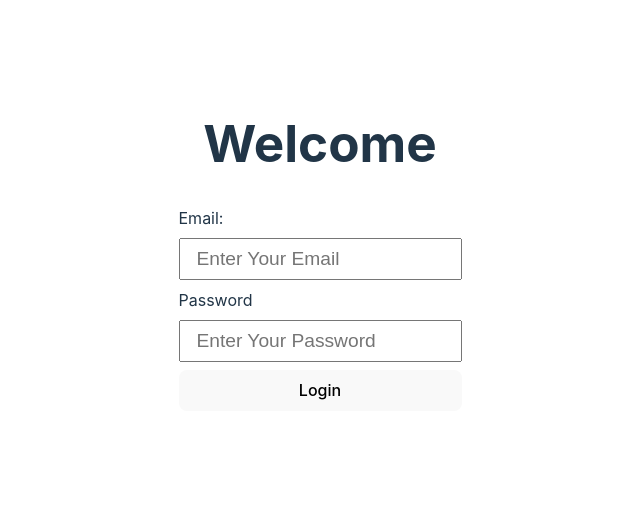
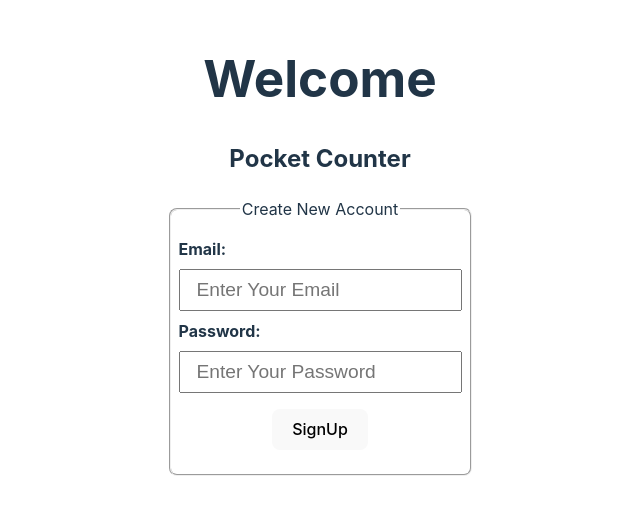
Before and after one commit to fa125had/vite-practice, a React (Vite) app: page / in a window 1280 px wide. Shown: the part 154-668 px from the top of the page, without its empty margins (320-960 px from the left). Built offline with nearby package versions, Linux system fonts and the light colour scheme.

Commit message:
debug signup page

```diff
--- a/src/Components/App/App.jsx
+++ b/src/Components/App/App.jsx
@@ -1,12 +1,13 @@
 import './App.scss';
 import { SignUp } from '../Auth/SignUp/SignUp';
-import { useState } from 'react';
+// import { useState } from 'react';
 
 function App() {
 
   return (
     <>
       <h1>Welcome</h1>
+      <h2>Pocket Counter</h2>
       <SignUp />
     </>
   );
--- a/src/Components/Auth/SignUp/SignUp.jsx
+++ b/src/Components/Auth/SignUp/SignUp.jsx
@@ -1,38 +1,54 @@
 import './SignUp.scss';
 import { useState } from 'react';
-import {auth} from '../../../util/Firebase';
+import { auth } from '../../../util/Firebase';
 import { createUserWithEmailAndPassword } from '@firebase/auth';
+const signupForm = document.getElementsByTagName('form');
 
 export const SignUp = () => {
   const [email, setEmail] = useState('');
   const [password, setPassword] = useState('');
   const [error, setError] = useState(null);
+  const [isLoading, setIsLoading] = useState(false);
 
-  const signup = submit => {
+  const signup = (submit) => {
     submit.preventDefault();
+    setIsLoading(true);
+    setError(null);
+    signupForm[0].style.pointerEvents = 'none';
     createUserWithEmailAndPassword(auth, email, password)
-    .then(userCred => {
-      console.log(userCred);
-    }).catch(err => {
+      .then((response) => {
+        setEmail('');
+        setPassword('');
+        setError('');
+        setIsLoading(false);
+        signupForm[0].style.pointerEvents = 'auto';
+
+        return response;
+      })
+      .catch((err) => {
         const errorCode = err.code;
         const errorMessage = err.message;
         const errorOutput = `${errorMessage} ${errorCode}`;
         setError(errorOutput);
-    })
-  }
+        setIsLoading(false);
+        signupForm[0].style.pointerEvents = 'auto';
+      });
+  };
 
-  const changeHandler = ({target}) => {
-    const {name, value} = target;
-    if(name === 'email') {
+  const changeHandler = ({ target }) => {
+    const { name, value } = target;
+    if (name === 'email') {
       setEmail(value);
-    } else if(name === 'password') {
+    } else if (name === 'password') {
       setPassword(value);
     }
-  }
+  };
 
   return (
     <>
       <form onSubmit={signup}>
+        <fieldset>
+          <legend>Create New Account</legend>
           <label htmlFor='email'>Email:</label>
           <input
             type='email'
@@ -43,7 +59,7 @@ export const SignUp = () => {
             onChange={changeHandler}
           />
 
-        <label htmlFor='password'>Password</label>
+          <label htmlFor='password'>Password:</label>
           <input
             type='password'
             name='password'
@@ -52,9 +68,11 @@ export const SignUp = () => {
             value={password}
             onChange={changeHandler}
           />
-        <button type="submit">Login</button>
+          <button type='submit'>SignUp</button>
+        </fieldset>
       </form>
-      {error && <div className="errorOutput">{error}</div>}
+      {error && <div className='errorOutput'>{error}</div>}
+      {isLoading && <div className='errorOutput'>Loading...</div>}
     </>
   );
 };
--- a/src/Components/Auth/SignUp/SignUp.scss
+++ b/src/Components/Auth/SignUp/SignUp.scss
@@ -1,13 +1,30 @@
 form {
+  width: 300px;
+  max-width: 100%;
+  display: flex;
+  align-items: center;
+  justify-content: center;
+
+  fieldset {
     display: flex;
     flex-direction: column;
+    align-items: flex-start;
+    justify-content: center;
     gap: 0.5rem;
-  text-align: left;
+    border-radius: 0.5rem;
+    padding: 1rem 0.5rem;
+    label {
+      font-weight: bold;
+    }
     input {
       padding: 0.5rem 1rem;
       color: whitesmoke;
       font-size: 1.2rem;
     }
+    button {
+      margin: 0.5rem auto;
+    }
+  }
 }
 .errorOutput {
   color: orange;
```
Lines whose indentation alone changed are shown as unchanged.
